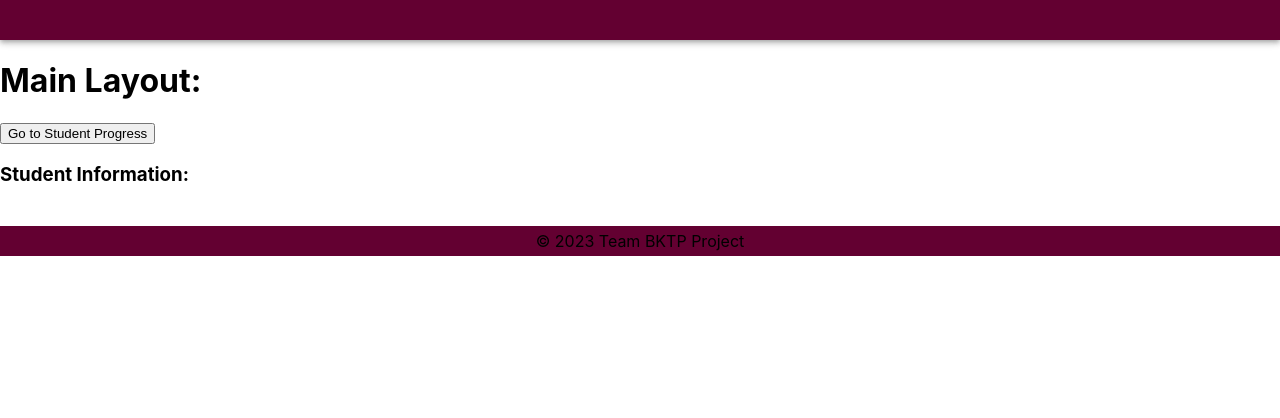
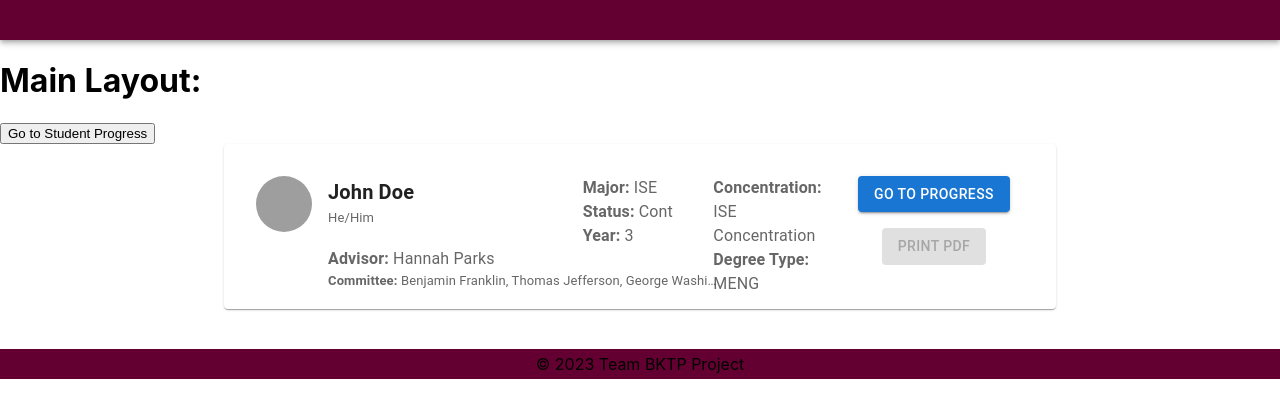
Before and after one commit to ben0002/graduate-web-app, a React (Create React App) app in the folder graduate_progress_portal/: page /student/profile in a window 1280 px wide. Shown: the top 418 px of the page. Built offline with nearby package versions, Linux system fonts and the light colour scheme; grey boxes are pictures that could not be loaded.

Commit message:
Button now dynamically changes

```diff
--- a/graduate_progress_portal/src/student/components/StudentCard.js
+++ b/graduate_progress_portal/src/student/components/StudentCard.js
@@ -1,10 +1,12 @@
 import React from 'react';
 import { Tooltip, Button, Card, CardContent, Typography, Avatar, Box, Grid } from '@mui/material';
-import { Link } from 'react-router-dom';
+import { Link, useLocation } from 'react-router-dom';
 import './StudentCard.css';
 
 const StudentCardInfo = ({ student }) => {
     const defaultAvatar = '/path/to/default/avatar.jpg'; // Replace with some sort of endpoint later?
+
+    const location = useLocation();
 
     return (
         <Card className="student-card-container" sx={{ height: '165px' }}>
@@ -61,9 +63,9 @@ const StudentCardInfo = ({ student }) => {
                                 variant="contained"
                                 color="primary"
                                 component={Link}
-                                to="/student/profile"
-                            >
-                                Profile
+                                to={location.pathname.includes('/student/profile') ? "/student/progress" : "/student/profile"}
+                                >
+                                {location.pathname.includes('/student/profile') ? "Go to Progress" : "Go to Profile"}
                             </Button>
                             <Button
                                 variant="contained"
--- a/graduate_progress_portal/src/student/pages/StudentProfile.js
+++ b/graduate_progress_portal/src/student/pages/StudentProfile.js
@@ -1,9 +1,20 @@
+import React from 'react';
+import { Typography, Grid, Card, Divider, Box } from '@mui/material';
+import { Link } from 'react-router-dom'
+import { studentData } from '../SampleStudentData';
+import StudentCardInfo from '../components/StudentCard';
 
-
-export default function StudentProfile() {
+const StudentProfile = () => {
     return (
-        <>
-            <h3>Student Information:</h3>
-        </>
+        <Box sx={{ width: '65%', mx: 'auto' }}> {/* Adjust this width for the global container */}
+            <Grid container spacing={2}>
+                {/* Student Card */}
+                <Grid item xs={12}>
+                    <StudentCardInfo student={studentData} />
+                </Grid>
+            </Grid>
+        </Box>
     );
 }
+
+export default StudentProfile;
```
